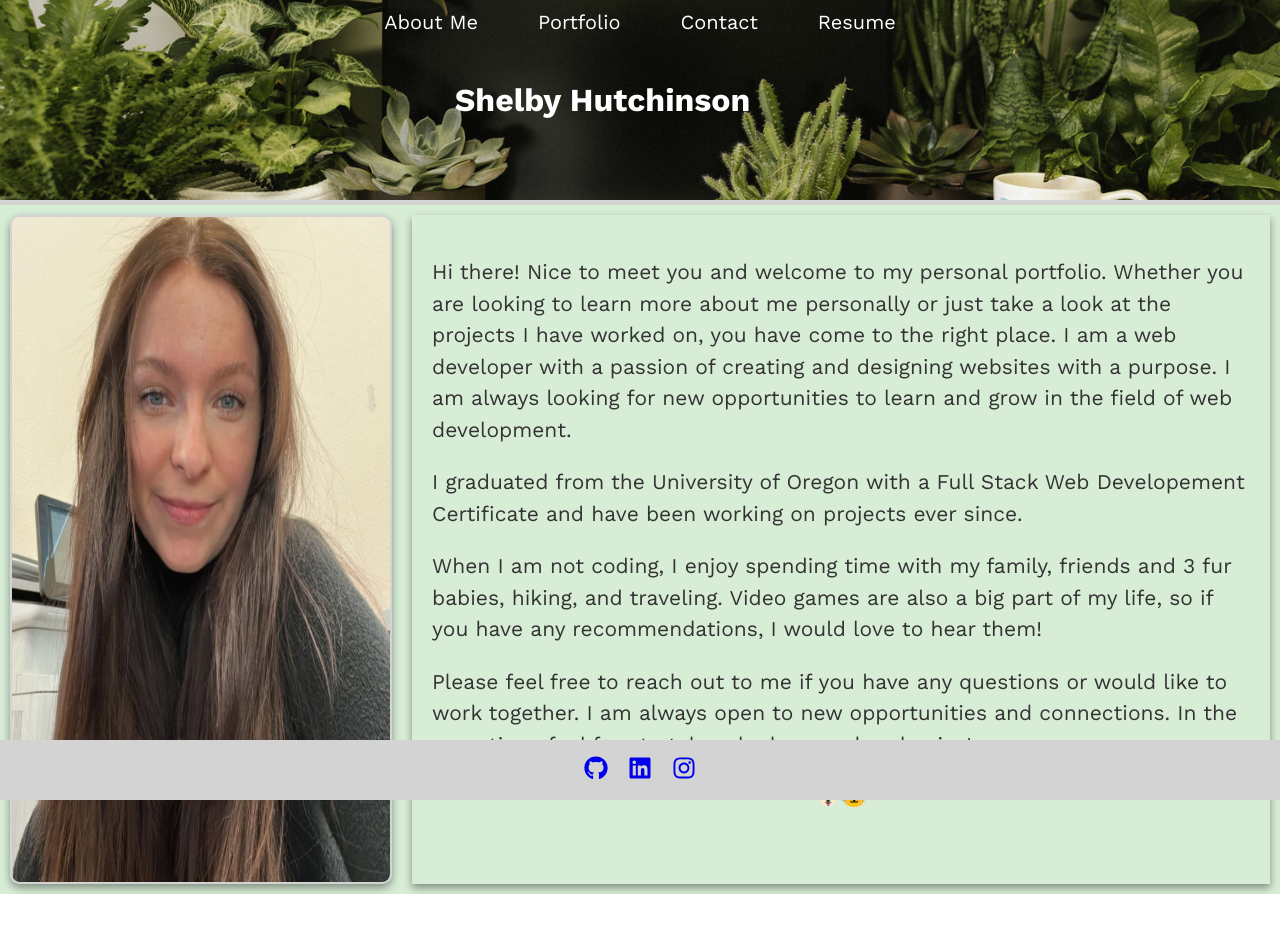
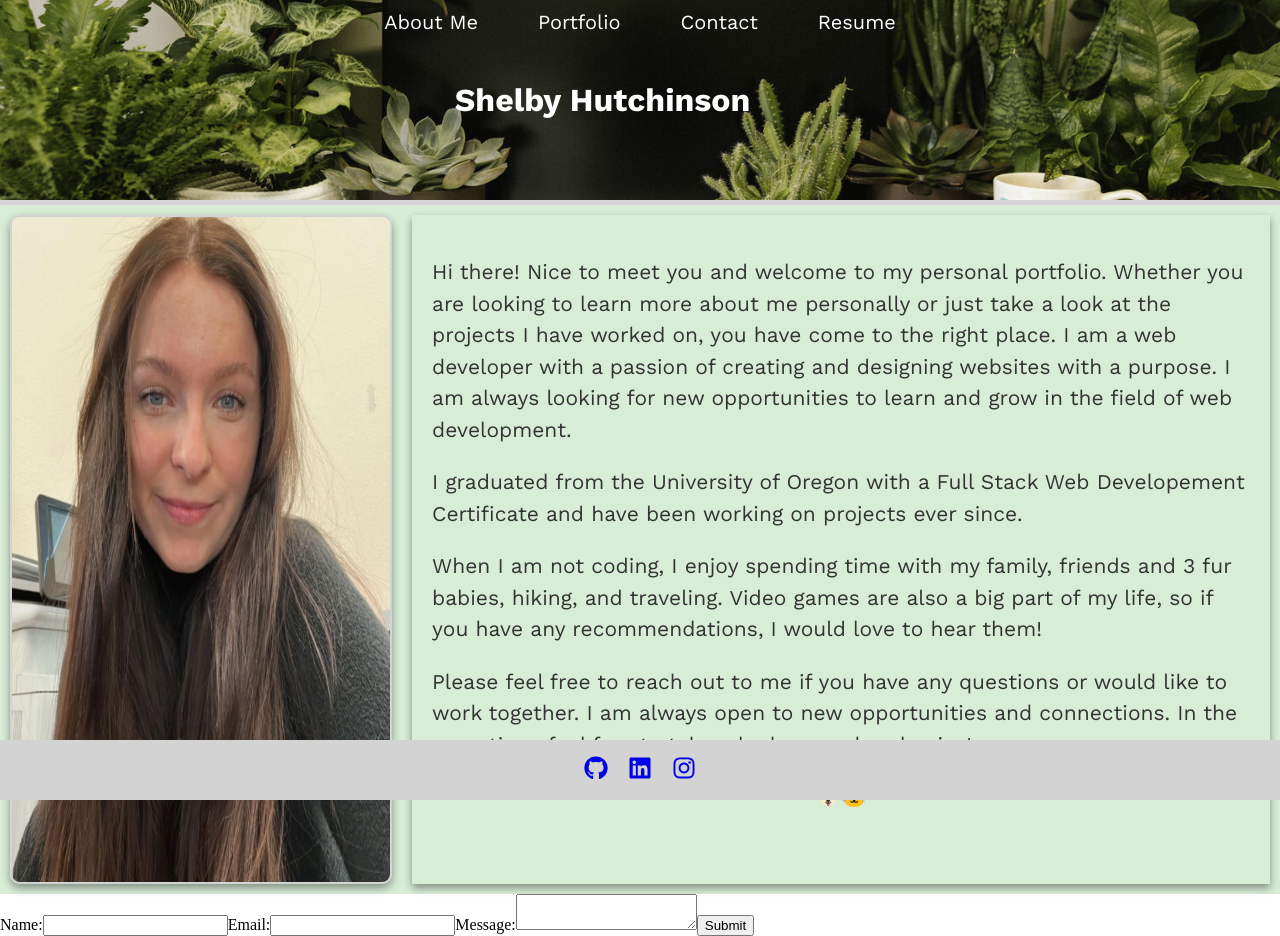
Before and after one commit to shhutc18/React-Portfolio, a React (Vite) app: page /contact in a window 1280 px wide. Before the commit the page ends 894 px from the top, so only its background shows below. Built offline with nearby package versions, Linux system fonts and the light colour scheme.

Commit message:
adding contact component to application

```diff
--- a/src/App.jsx
+++ b/src/App.jsx
@@ -2,7 +2,8 @@ import React from 'react';
 import './App.css';
 import Navbar from './components/Navbar.jsx';
 import Header from './components/Header.jsx';
-import AboutMe from './components/AboutMe.jsx'; // Import the AboutMe component
+import AboutMe from './components/AboutMe.jsx';
+import Contact from './components/Contact.jsx'; // Import the Contact component
 import Footer from './components/Footer.jsx';
 
 function App() {
@@ -10,7 +11,8 @@ function App() {
     <>
       <Navbar />
       <Header />
-      <AboutMe /> {/* Add the AboutMe component */}
+      <AboutMe />
+      <Contact /> {/* Add the Contact component */}
       <Footer />
     </>
   )
--- a/src/components/Contact.jsx
+++ b/src/components/Contact.jsx
@@ -0,0 +1,46 @@
+import React, { useState } from 'react';
+
+const Contact = () => {
+  const [name, setName] = useState('');
+  const [email, setEmail] = useState('');
+  const [message, setMessage] = useState('');
+
+  const handleSubmit = (event) => {
+    event.preventDefault();
+    // Handle form submission here
+  };
+
+  return (
+    <form onSubmit={handleSubmit}>
+      <label>
+        Name:
+        <input
+          type="text"
+          value={name}
+          onChange={(e) => setName(e.target.value)}
+          required
+        />
+      </label>
+      <label>
+        Email:
+        <input
+          type="email"
+          value={email}
+          onChange={(e) => setEmail(e.target.value)}
+          required
+        />
+      </label>
+      <label>
+        Message:
+        <textarea
+          value={message}
+          onChange={(e) => setMessage(e.target.value)}
+          required
+        />
+      </label>
+      <input type="submit" value="Submit" />
+    </form>
+  );
+};
+
+export default Contact;
```
